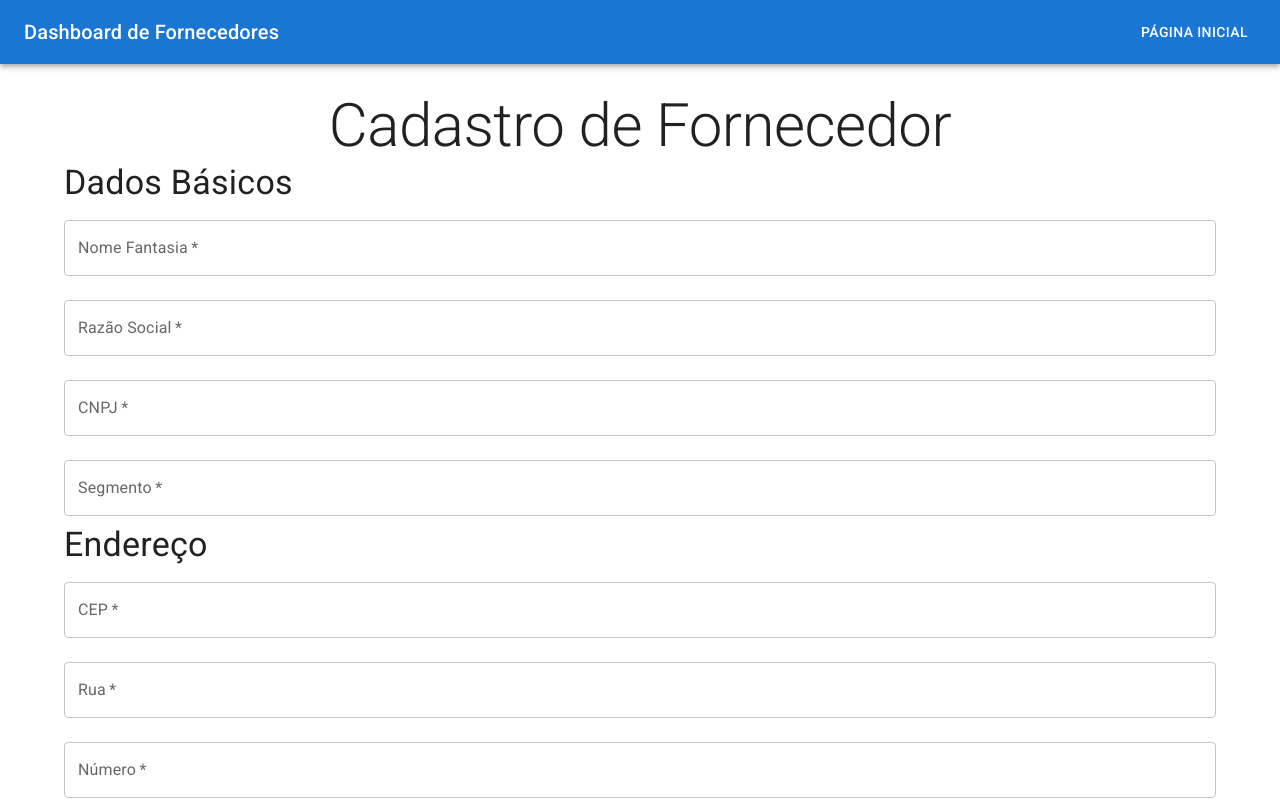
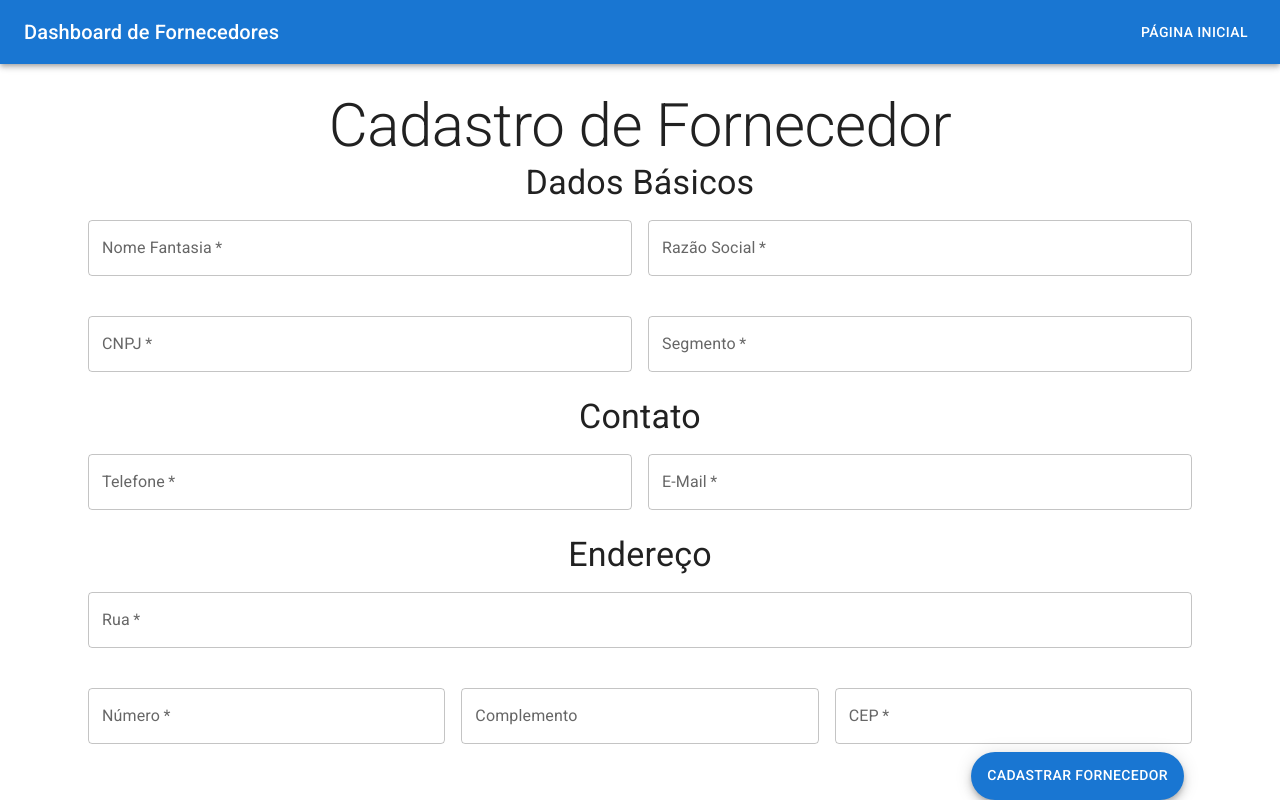
Before and after one commit to unimatrix2/teste-insight-it, a Next.js app: page /provider/register in a window 1280 px wide. Shown: the top 802 px of the page. Built offline with nearby package versions, Linux system fonts and the light colour scheme.

Commit message:
implemented grid on form

```diff
--- a/components/forms/RegisterProviderForm.jsx
+++ b/components/forms/RegisterProviderForm.jsx
@@ -1,7 +1,9 @@
 import { useFormik } from 'formik';
+import Grid from '@mui/material/Grid';
 import Button from '@mui/material/Button';
-import { Typography } from '@mui/material';
+import { Typography, Container } from '@mui/material';
 import TextField from '@mui/material/TextField';
+import { Fab } from '@mui/material';
 
 import { withSnackBar } from '../SnackBar';
 import { registerProvider } from '../../services/Provider.service';
@@ -33,172 +35,221 @@ function RegisterProviderForm({ snack }) {
 	});
 
 	return (
-		<>
-		<Typography variant='h2' align='center'>Cadastro de Fornecedor</Typography>
-		<form onSubmit={formik.handleSubmit} noValidate>
-			<Typography variant='h4'>Dados Básicos</Typography>
+		<Container>
+			<Typography variant="h2" align="center">
+				Cadastro de Fornecedor
+			</Typography>
+			<form
+				onSubmit={formik.handleSubmit}
+				noValidate
+			>
+				<Grid container spacing={2}>
+					<Grid item xs={12}>
+						<Typography variant="h4" align='center'>Dados Básicos</Typography>
+						<Grid container spacing={2}>
+							<Grid item xs={6}>
 								<TextField
-				variant='outlined'
-				margin='normal'
+									variant="outlined"
+									margin="normal"
 									required
 									fullWidth
-				id='name'
-				label='Nome Fantasia'
-				name='name'
-				autoComplete='name'
+									id="name"
+									label="Nome Fantasia"
+									name="name"
+									autoComplete="name"
 									value={formik.values.name}
 									onChange={formik.handleChange}
 									onBlur={formik.handleBlur}
 									helperText={formik.touched.name && formik.errors.name}
 									error={formik.touched.name && Boolean(formik.errors.name)}
 								/>
+							</Grid>
+							<Grid item xs={6}>
 								<TextField
-				variant='outlined'
-				margin='normal'
+									variant="outlined"
+									margin="normal"
 									required
 									fullWidth
-				id='officialRegistry'
-				label='Razão Social'
-				name='officialRegistry'
-				autoComplete='officialRegistry'
+									id="officialRegistry"
+									label="Razão Social"
+									name="officialRegistry"
+									autoComplete="officialRegistry"
 									value={formik.values.officialRegistry}
 									onChange={formik.handleChange}
 									onBlur={formik.handleBlur}
-				helperText={formik.touched.officialRegistry && formik.errors.officialRegistry}
-				error={formik.touched.officialRegistry && Boolean(formik.errors.officialRegistry)}
+									helperText={
+										formik.touched.officialRegistry &&
+										formik.errors.officialRegistry
+									}
+									error={
+										formik.touched.officialRegistry &&
+										Boolean(formik.errors.officialRegistry)
+									}
 								/>
+							</Grid>
+							<Grid item xs={6}>
 							<TextField
-				variant='outlined'
-				margin='normal'
+							variant="outlined"
+							margin="normal"
 							required
 							fullWidth
-				id='cnpj'
-				label='CNPJ'
-				name='cnpj'
-				autoComplete='cnpj'
+							id="cnpj"
+							label="CNPJ"
+							name="cnpj"
+							autoComplete="cnpj"
 							value={formik.values.cnpj}
 							onChange={formik.handleChange}
 							onBlur={formik.handleBlur}
 							helperText={formik.touched.cnpj && formik.errors.cnpj}
 							error={formik.touched.cnpj && Boolean(formik.errors.cnpj)}
 						/>
+							</Grid>
+							<Grid item xs={6}>
 							<TextField
-				variant='outlined'
-				margin='normal'
+							variant="outlined"
+							margin="normal"
 							required
 							fullWidth
-				id='segment'
-				label='Segmento'
-				name='segment'
-				autoComplete='segment'
+							id="segment"
+							label="Segmento"
+							name="segment"
+							autoComplete="segment"
 							value={formik.values.segment}
 							onChange={formik.handleChange}
 							onBlur={formik.handleBlur}
 							helperText={formik.touched.segment && formik.errors.segment}
 							error={formik.touched.segment && Boolean(formik.errors.segment)}
 						/>
-			<Typography variant='h4'>Endereço</Typography>
+							</Grid>
+						</Grid>
+					</Grid>
+					<Grid item xs={12}>
+						<Typography variant="h4" align='center'>Contato</Typography>
+						<Grid container spacing={2}>
+							<Grid item xs={6}>
 							<TextField
-				variant='outlined'
-				margin='normal'
+							variant="outlined"
+							margin="normal"
 							required
 							fullWidth
-				id='postalCode'
-				label='CEP'
-				name='postalCode'
-				autoComplete='postalCode'
-				value={formik.values.postalCode}
+							id="telephone"
+							label="Telefone"
+							name="telephone"
+							autoComplete="telephone"
+							value={formik.values.telephone}
 							onChange={formik.handleChange}
 							onBlur={formik.handleBlur}
-				helperText={formik.touched.postalCode && formik.errors.postalCode}
-				error={formik.touched.postalCode && Boolean(formik.errors.postalCode)}
+							helperText={formik.touched.telephone && formik.errors.telephone}
+							error={
+								formik.touched.telephone && Boolean(formik.errors.telephone)
+							}
 						/>
+							</Grid>
+							<Grid item xs={6}>
 							<TextField
-				variant='outlined'
-				margin='normal'
+							variant="outlined"
+							margin="normal"
 							required
 							fullWidth
-				id='street'
-				label='Rua'
-				name='street'
-				autoComplete='street'
+							id="email"
+							label="E-Mail"
+							name="email"
+							autoComplete="email"
+							value={formik.values.email}
+							onChange={formik.handleChange}
+							onBlur={formik.handleBlur}
+							helperText={formik.touched.email && formik.errors.email}
+							error={formik.touched.email && Boolean(formik.errors.email)}
+						/>
+							</Grid>
+						</Grid>
+
+
+					</Grid>
+					<Grid item xs={12}>
+						<Typography variant="h4" align='center'>Endereço</Typography>
+						<Grid container spacing={2}>
+							<Grid item xs={12}>
+							<TextField
+							variant="outlined"
+							margin="normal"
+							required
+							fullWidth
+							id="street"
+							label="Rua"
+							name="street"
+							autoComplete="street"
 							value={formik.values.street}
 							onChange={formik.handleChange}
 							onBlur={formik.handleBlur}
 							helperText={formik.touched.street && formik.errors.street}
 							error={formik.touched.street && Boolean(formik.errors.street)}
 						/>
+							</Grid>
+							<Grid item xs={4}>
 							<TextField
-				variant='outlined'
-				margin='normal'
+							variant="outlined"
+							margin="normal"
 							required
 							fullWidth
-				id='number'
-				label='Número'
-				name='number'
-				autoComplete='number'
+							id="number"
+							label="Número"
+							name="number"
+							autoComplete="number"
 							value={formik.values.number}
 							onChange={formik.handleChange}
 							onBlur={formik.handleBlur}
 							helperText={formik.touched.number && formik.errors.number}
 							error={formik.touched.number && Boolean(formik.errors.number)}
 						/>
+							</Grid>
+							<Grid item xs={4}>
 							<TextField
-				variant='outlined'
-				margin='normal'
+							variant="outlined"
+							margin="normal"
 							fullWidth
-				id='complement'
-				label='Complemento'
-				name='complement'
-				autoComplete='complement'
+							id="complement"
+							label="Complemento"
+							name="complement"
+							autoComplete="complement"
 							value={formik.values.complement}
 							onChange={formik.handleChange}
 							onBlur={formik.handleBlur}
 							helperText={formik.touched.complement && formik.errors.complement}
-				error={formik.touched.complement && Boolean(formik.errors.complement)}
+							error={
+								formik.touched.complement && Boolean(formik.errors.complement)
+							}
 						/>
-			<Typography variant='h4'>Contato</Typography>
+							</Grid>
+							<Grid item xs={4}>
 							<TextField
-				variant='outlined'
-				margin='normal'
+							variant="outlined"
+							margin="normal"
 							required
 							fullWidth
-				id='telephone'
-				label='Telefone'
-				name='telephone'
-				autoComplete='telephone'
-				value={formik.values.telephone}
+							id="postalCode"
+							label="CEP"
+							name="postalCode"
+							autoComplete="postalCode"
+							value={formik.values.postalCode}
 							onChange={formik.handleChange}
 							onBlur={formik.handleBlur}
-				helperText={formik.touched.telephone && formik.errors.telephone}
-				error={formik.touched.telephone && Boolean(formik.errors.telephone)}
+							helperText={formik.touched.postalCode && formik.errors.postalCode}
+							error={
+								formik.touched.postalCode && Boolean(formik.errors.postalCode)
+							}
 						/>
-			<TextField
-				variant='outlined'
-				margin='normal'
-				required
-				fullWidth
-				id='email'
-				label='E-Mail'
-				name='email'
-				autoComplete='email'
-				value={formik.values.email}
-				onChange={formik.handleChange}
-				onBlur={formik.handleBlur}
-				helperText={formik.touched.email && formik.errors.email}
-				error={formik.touched.email && Boolean(formik.errors.email)}
-			/>
-			<Button
-				type='submit'
-				fullWidth
-				variant='contained'
-				color='primary'
-			>
+							</Grid>
+						</Grid>
+					</Grid>
+				</Grid>
+				<Fab
+					type="submit" color="primary" variant='extended' component={Button} sx={{ marginLeft: '80%' }}>
 					Cadastrar Fornecedor
-			</Button>
+				</Fab>
 			</form>
-		</>
-	)
+		</Container>
+	);
 }
 
 export default withSnackBar(RegisterProviderForm);
```
Lines whose indentation alone changed are shown as unchanged.
